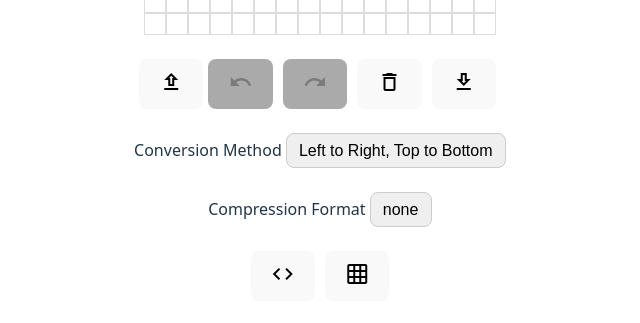
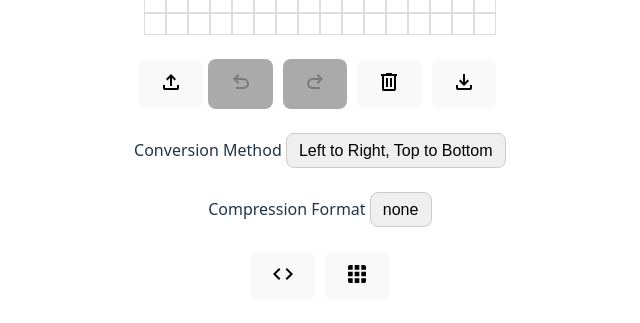
Before and after one commit to flag3/pixel-art-editor, a React (Vite) app: page / in a window 1280 px wide. Shown: the part 535-858 px from the top of the page, without its empty margins (320-960 px from the left). Built offline with nearby package versions, Linux system fonts and the light colour scheme.

Commit message:
feat: migrate Material Icons from font to SVG via @iconify/react

```diff
--- a/index.html
+++ b/index.html
@@ -1,10 +1,6 @@
 <!doctype html>
 <html lang="en">
   <head>
-    <link
-      href="https://fonts.googleapis.com/icon?family=Material+Icons+Outlined"
-      rel="stylesheet"
-    />
     <meta charset="UTF-8" />
     <link rel="icon" type="image/svg+xml" href="/favicon.ico" />
     <meta name="viewport" content="width=device-width, initial-scale=1.0" />
--- a/package.json
+++ b/package.json
@@ -14,6 +14,7 @@
     "test": "vitest"
   },
   "dependencies": {
+    "@iconify/react": "^6.0.2",
     "react": "^19.2.0",
     "react-dom": "^19.2.0"
   },
--- a/src/App.css
+++ b/src/App.css
@@ -144,6 +144,11 @@ button {
   font-size: 16px;
 }
 
+button svg {
+  width: 24px;
+  height: 24px;
+}
+
 button:hover {
   background-color: #555;
 }
--- a/src/components/Button.tsx
+++ b/src/components/Button.tsx
@@ -1,9 +1,10 @@
+import { Icon } from "@iconify/react";
 import type { ButtonProps } from "../types";
 
-export const Button = ({ text, onClick, disabled = false }: ButtonProps) => {
+export const Button = ({ icon, onClick, disabled = false }: ButtonProps) => {
   return (
     <button onClick={onClick} disabled={disabled}>
-      <span className="material-icons-outlined">{text}</span>
+      <Icon icon={icon} />
     </button>
   );
 };
--- a/src/components/FileUploader.tsx
+++ b/src/components/FileUploader.tsx
@@ -1,3 +1,4 @@
+import { Icon } from "@iconify/react";
 import type { Color, FileUploaderProps } from "../types";
 import { getClosestColor } from "../utils/colorUtils";
 
@@ -53,7 +54,7 @@ export const FileUploader = ({ colorMode, gridSize, applyChange }: FileUploaderP
     <div className="file-upload-wrapper">
       <input type="file" id="fileInput" className="hidden-input" onChange={handleFileUpload} />
       <button onClick={() => document.getElementById("fileInput")!.click()}>
-        <span className="material-icons-outlined">upload</span>
+        <Icon icon="material-symbols:upload" />
       </button>
     </div>
   );
--- a/src/components/PixelArtEditor.tsx
+++ b/src/components/PixelArtEditor.tsx
@@ -106,10 +106,10 @@ export default function PixelArtEditor() {
       <Grid pixels={pixels} onPixelClick={handlePixelClick} />
       <div className="button-container">
         <FileUploader colorMode={colorMode} gridSize={gridSize} applyChange={applyChange} />
-        <Button text="undo" onClick={undo} disabled={!canUndo} />
-        <Button text="redo" onClick={redo} disabled={!canRedo} />
-        <Button text="delete" onClick={() => applyChange(createInitialPixels(gridSize))} />
-        <Button text="download" onClick={handleFileDownload} />
+        <Button icon="material-symbols:undo" onClick={undo} disabled={!canUndo} />
+        <Button icon="material-symbols:redo" onClick={redo} disabled={!canRedo} />
+        <Button icon="material-symbols:delete-outline" onClick={() => applyChange(createInitialPixels(gridSize))} />
+        <Button icon="material-symbols:download" onClick={handleFileDownload} />
       </div>
       <Selector
         className="conversion-method"
@@ -127,13 +127,13 @@ export default function PixelArtEditor() {
       />
       <div className="button-container">
         <Button
-          text="code"
+          icon="material-symbols:code"
           onClick={() =>
             setHexValue(pixelsToHex(pixels, conversionMethod, colorMode, compressionFormat))
           }
         />
         <Button
-          text="grid_on"
+          icon="material-symbols:grid-on"
           onClick={() => {
             const result = hexToPixelsWithDecompression(
               hexValue,
--- a/src/types/index.ts
+++ b/src/types/index.ts
@@ -33,7 +33,7 @@ export interface SelectorProps<T = string> {
 }
 
 export interface ButtonProps {
-  text: string;
+  icon: string;
   onClick: () => void;
   disabled?: boolean;
 }
```
Also changed, not shown: 1 other file (tests, documents, lock files or other folders).
